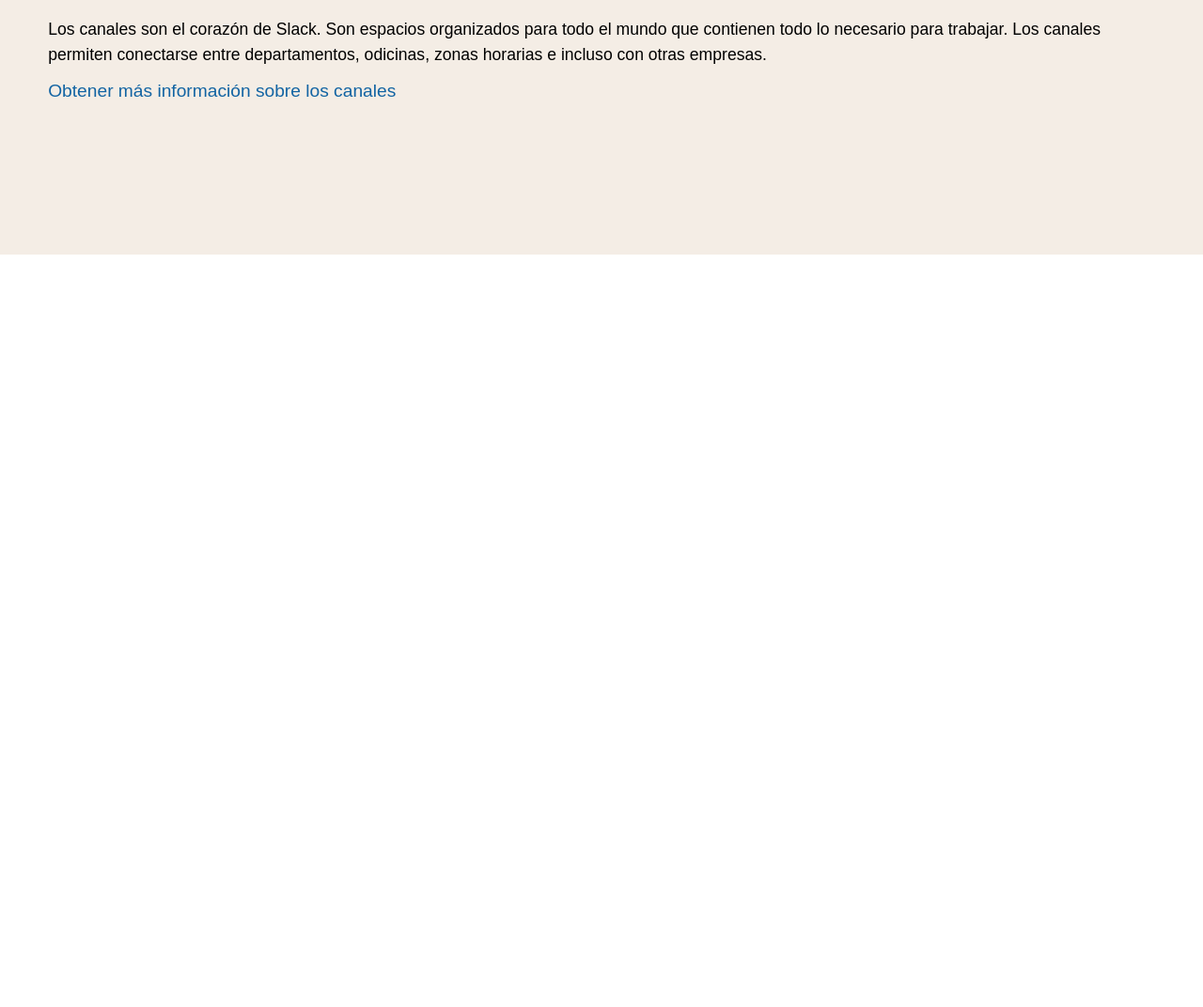
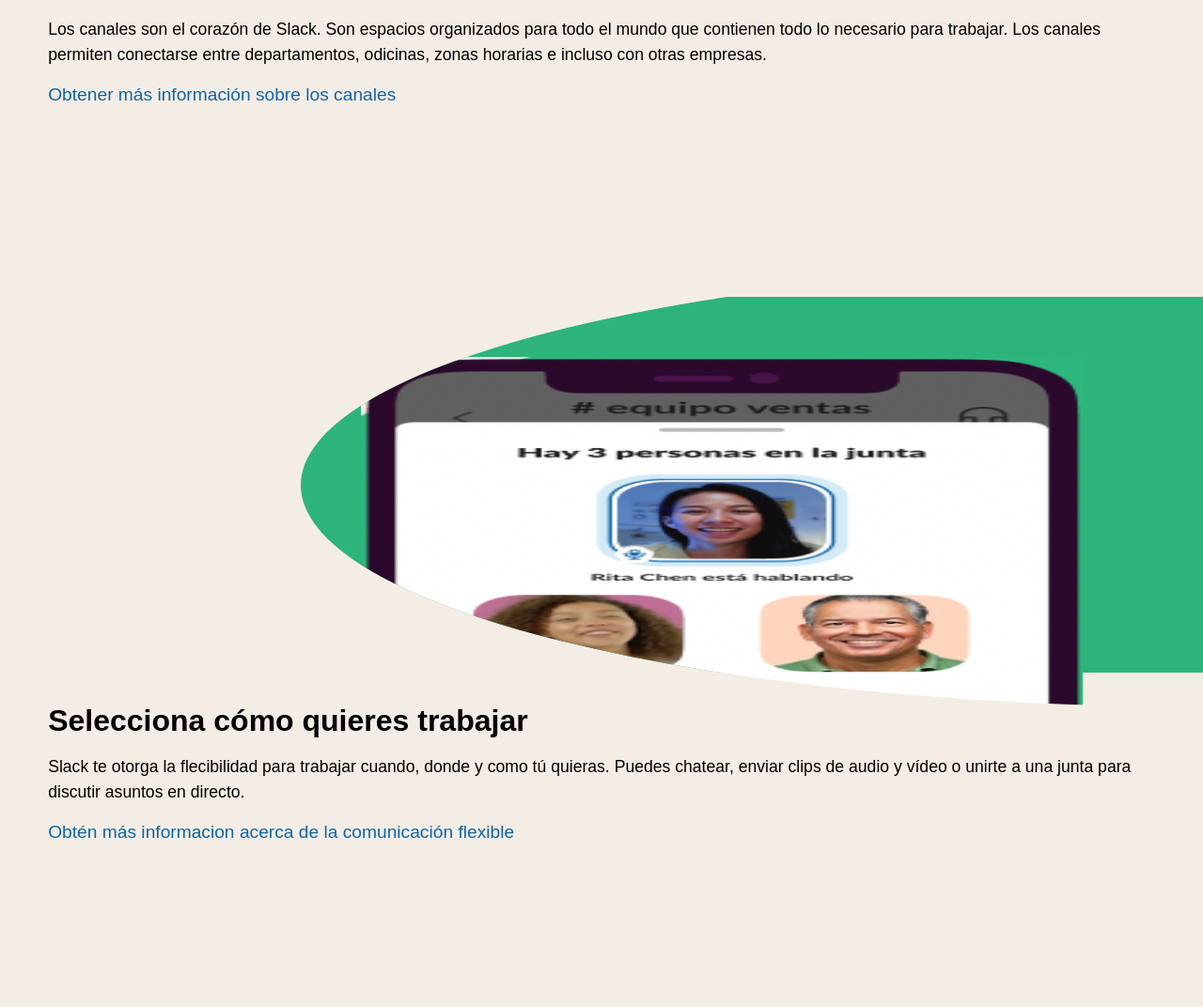
Before and after one commit to LuisferGuevara/html.css-slack-mobile, a plain HTML site: page index.html in a window 1280 px wide. Shown: the part 1471-2543 px from the top of the page at 94% size. Before the commit the page ends 1742 px from the top, so only its background shows below. Drawn offline with Linux system fonts and the light colour scheme.

Commit message:
FEAT: add flexibility section

```diff
--- /dev/null
+++ b/_flexibility.scss
@@ -0,0 +1,37 @@
+.flexibility {
+    padding-top: 45px;
+    height: 785px;
+    position: relative;
+    z-index: -1;
+    &__image {
+      background-color: #2db47c;
+      height: 400px;
+      width: 100%;
+      clip-path: ellipse(75% 59% at center right);
+
+      img {
+        width: 60%;
+        margin-top: 5%;
+        margin-left: 30%;
+        height: 95%;
+      }
+    }
+    &__text {
+      padding: 0 4vw;
+      h2 {
+        font-size: 2em;
+        padding-top: 35px;
+        padding-bottom: 20px;
+        font-weight: bold;
+      }
+      p {
+        font-size: 1.1em;
+        line-height: 1.5em;
+        padding-bottom: 20px;
+      }
+      a {
+        font-size: 1.2em;
+        color: #1264a3;
+      }
+    }
+  }
--- a/_teams.scss
+++ b/_teams.scss
@@ -1,37 +1,38 @@
-.teams{
+.teams {
   padding-top: 45px;
   height: 785px;
+  position: relative;
+  z-index: -1;
   &__image {
     background-color: #37c5f0;
     height: 400px;
     width: 100%;
     clip-path: ellipse(75% 59% at center left);
 
-        img{
+
+    img {
       width: 60%;
       margin-top: 5%;
       margin-left: 10%;
       height: 95%;
-
     }
   }
-    &__text{
+  &__text {
     padding: 0 4vw;
-        h2{
+    h2 {
       font-size: 2em;
       padding-top: 35px;
       padding-bottom: 20px;
       font-weight: bold;
     }
-        p{
+    p {
       font-size: 1.1em;
       line-height: 1.5em;
-            padding-bottom: 16px;
+      padding-bottom: 20px;
     }
-        a{
+    a {
       font-size: 1.2em;
-        color: #1264A3;
-
+      color: #1264a3;
     }
   }
 }
--- a/index.html
+++ b/index.html
@@ -108,16 +108,35 @@
       </section>
       <section class="section teams">
         <div class="teams__image">
-          <img src="/assets/teams.png" alt="Equipos de trabajo">
+          <img src="/assets/teams.png" alt="Equipos de trabajo" />
         </div>
         <div class="teams__text">
           <h2>Reúne a tu equipo</h2>
-          <p>Los canales son el corazón de Slack. Son espacios organizados para todo el mundo que contienen todo lo necesario para trabajar. Los canales permiten conectarse entre departamentos, odicinas, zonas horarias e incluso con otras empresas.</p>
+          <p>
+            Los canales son el corazón de Slack. Son espacios organizados para
+            todo el mundo que contienen todo lo necesario para trabajar. Los
+            canales permiten conectarse entre departamentos, odicinas, zonas
+            horarias e incluso con otras empresas.
+          </p>
           <a href="/">Obtener más información sobre los canales</a>
         </div>
       </section>
-      <section class="section flexibility"></section>
-      <section class="section agility"></section>
+      <section class="section flexibility">
+        <div class="flexibility__image">
+          <img src="/assets/flexibilty.png" alt="Caras felices en un móvil">
+        </div>
+        <div class="flexibility__text">
+          <h2>Selecciona cómo quieres trabajar</h2>
+          <p>Slack te otorga la flecibilidad para trabajar cuando, donde y como tú quieras. Puedes chatear, enviar clips de audio y vídeo o unirte a una junta para discutir asuntos en directo.</p>
+          <a href="/">Obtén más informacion acerca de la comunicación flexible</a>
+        </div>
+      </section>
+      <section class="section agility">
+        <div class="agility__image">
+          <img src="" alt="">
+        </div>
+        <div class="agility__text"></div>
+      </section>
       <section class="section stories"></section>
       <section class="section explore"></section>
       <section class="section cta"></section>
--- a/styles.scss
+++ b/styles.scss
@@ -63,3 +63,4 @@ table {
 @import "_hero.scss";
 @import "_features.scss";
 @import "_teams.scss";
+@import "flexibility.scss";
```
Also changed, not shown: assets/flexibilty.png (added), dist/css/styles.css, 1 other file. Lines whose indentation alone changed are shown as unchanged.
